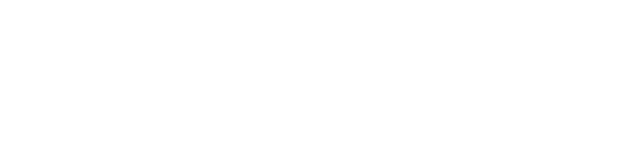
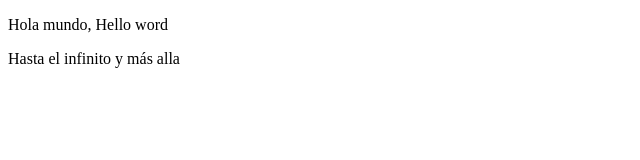
Before and after one commit to julvanegas/proyectoPlatzi, a plain HTML site: page index.html in a window 1280 px wide. Shown: the whole page, without its empty margins (0-640 px from the left). Drawn offline with Linux system fonts and the light colour scheme.

Commit message:
nuevos cambios

```diff
--- a/index.html
+++ b/index.html
@@ -7,6 +7,7 @@
     <title>Hola Mundo</title>
 </head>
 <body>
-
+    <p>Hola mundo, Hello word</p>
+    <p>Hasta el infinito y más alla</p>
 </body>
 </html>
```
